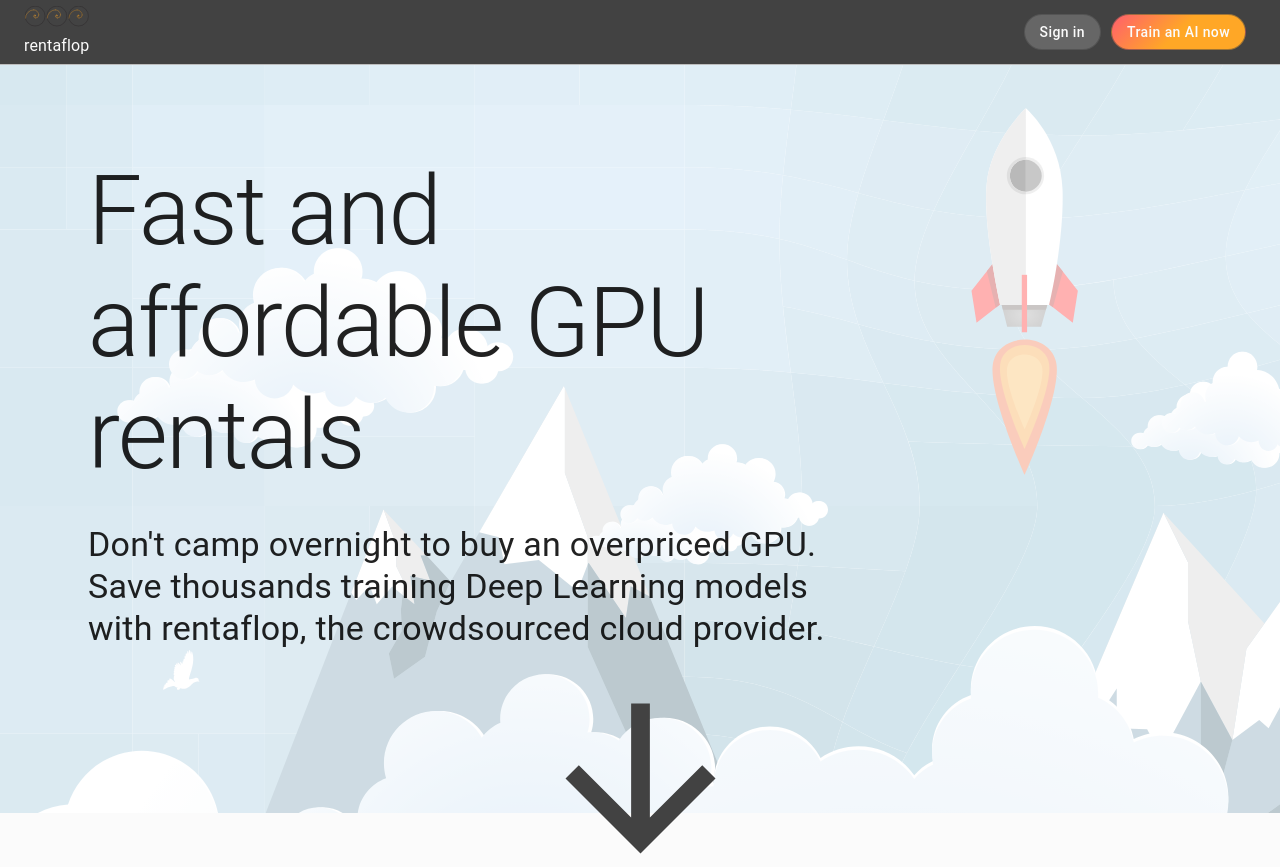
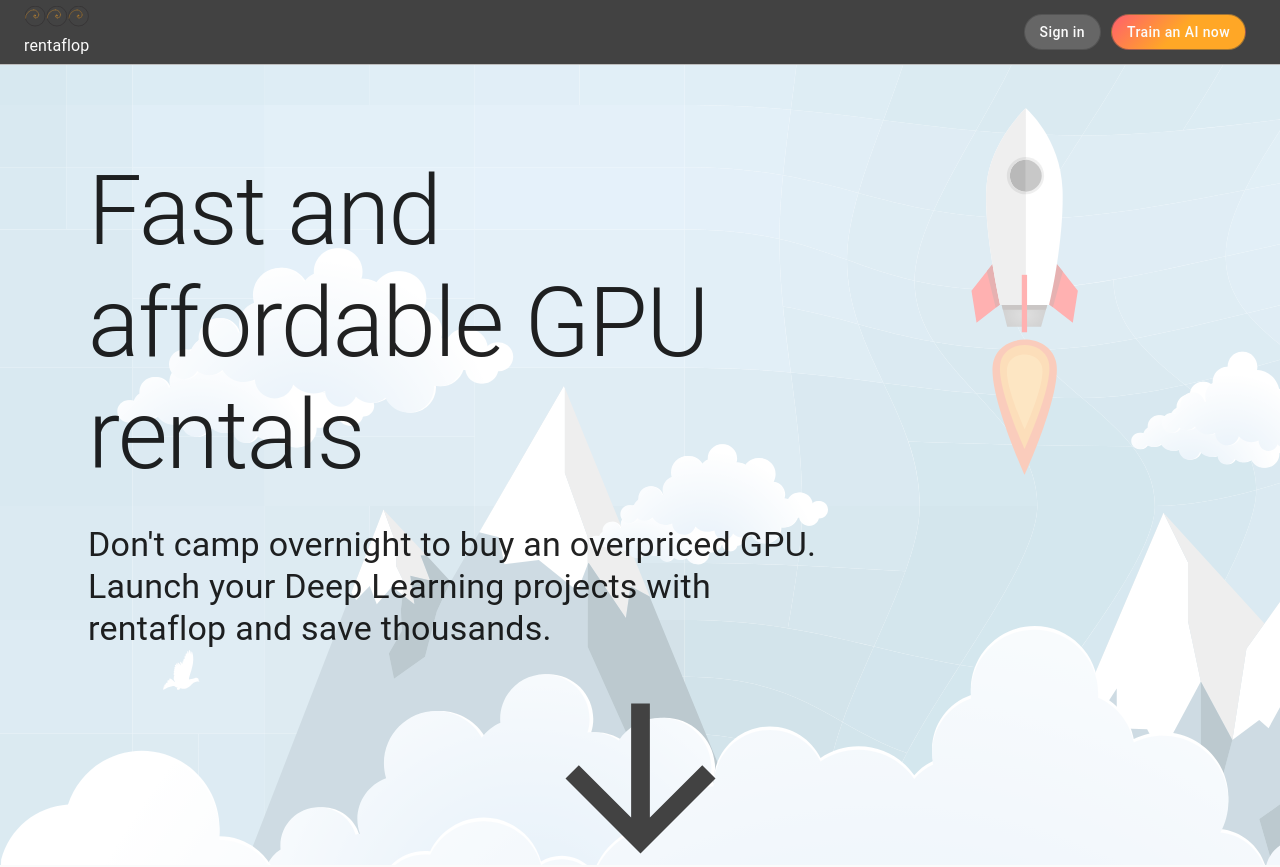
Before and after one commit to rentaflop/rentaflop-site, a React (Create React App) app: page / in a window 1280 px wide. Shown: the top 867 px of the page. Built offline with nearby package versions, Linux system fonts and the light colour scheme.

Commit message:
fix svg scaling

```diff
--- a/src/components/home.js
+++ b/src/components/home.js
@@ -15,8 +15,9 @@
   paperContainer: {
     backgroundImage: `url(${Graphic})`,
     backgroundRepeat: 'no-repeat',
-    backgroundSize: "cover",
-    height: "93.5vh",
+    backgroundSize: "100%",
+    // height: "93.5vh",
+    height: "100vh",
     borderRadius: 0,
     boxShadow: "none",
   }
@@ -122,7 +123,7 @@
 		Don't camp overnight to buy an overpriced GPU.
               </Typography>
               <Typography variant="h4" align="left" color="text.primary" paragraph>
-		Save thousands training Deep Learning models with rentaflop, the crowdsourced cloud provider.
+		Launch your Deep Learning projects with rentaflop and save thousands.
               </Typography>
             </Container>
           </Box>
```
Also changed, not shown: 6 other files (tests, documents, lock files or other folders).
